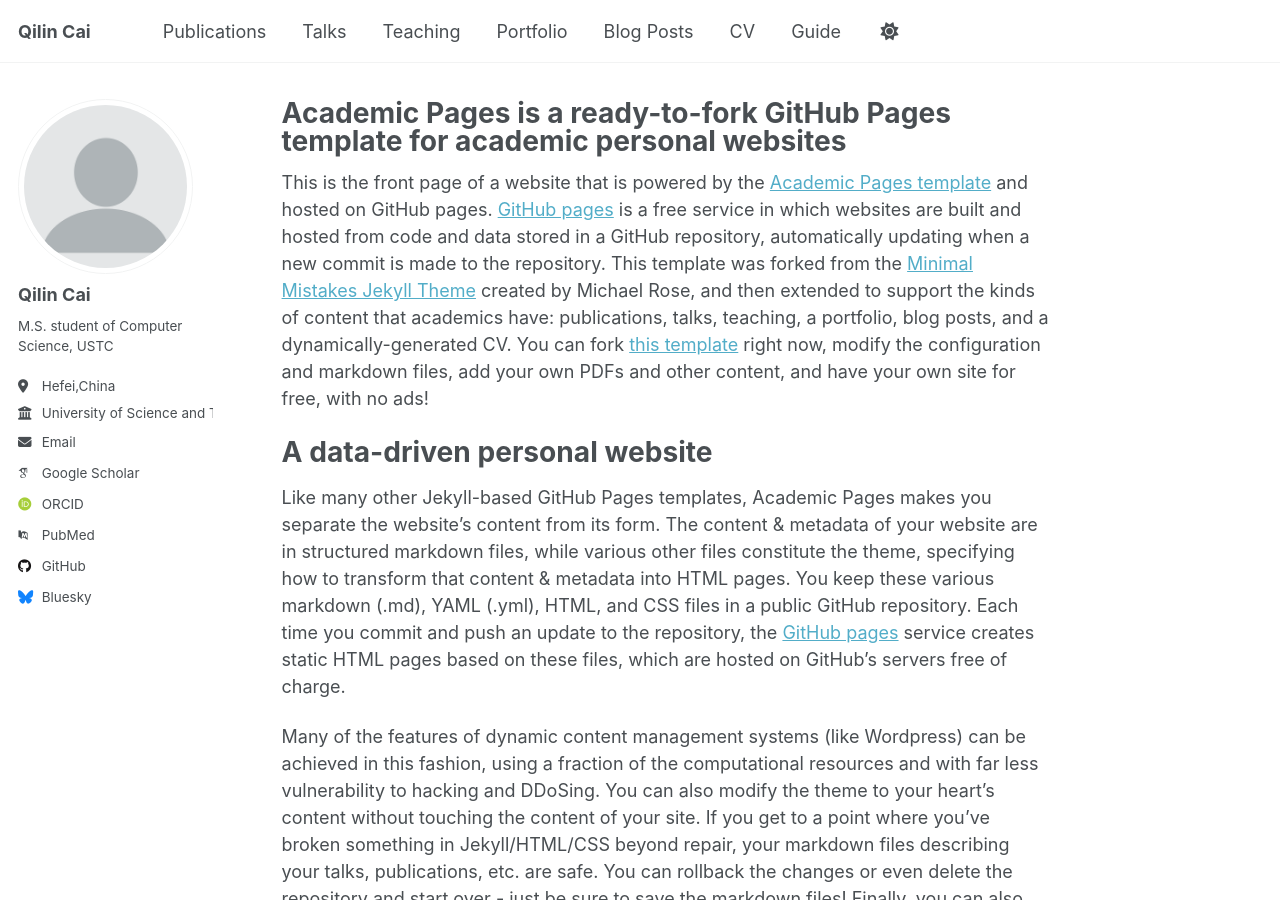
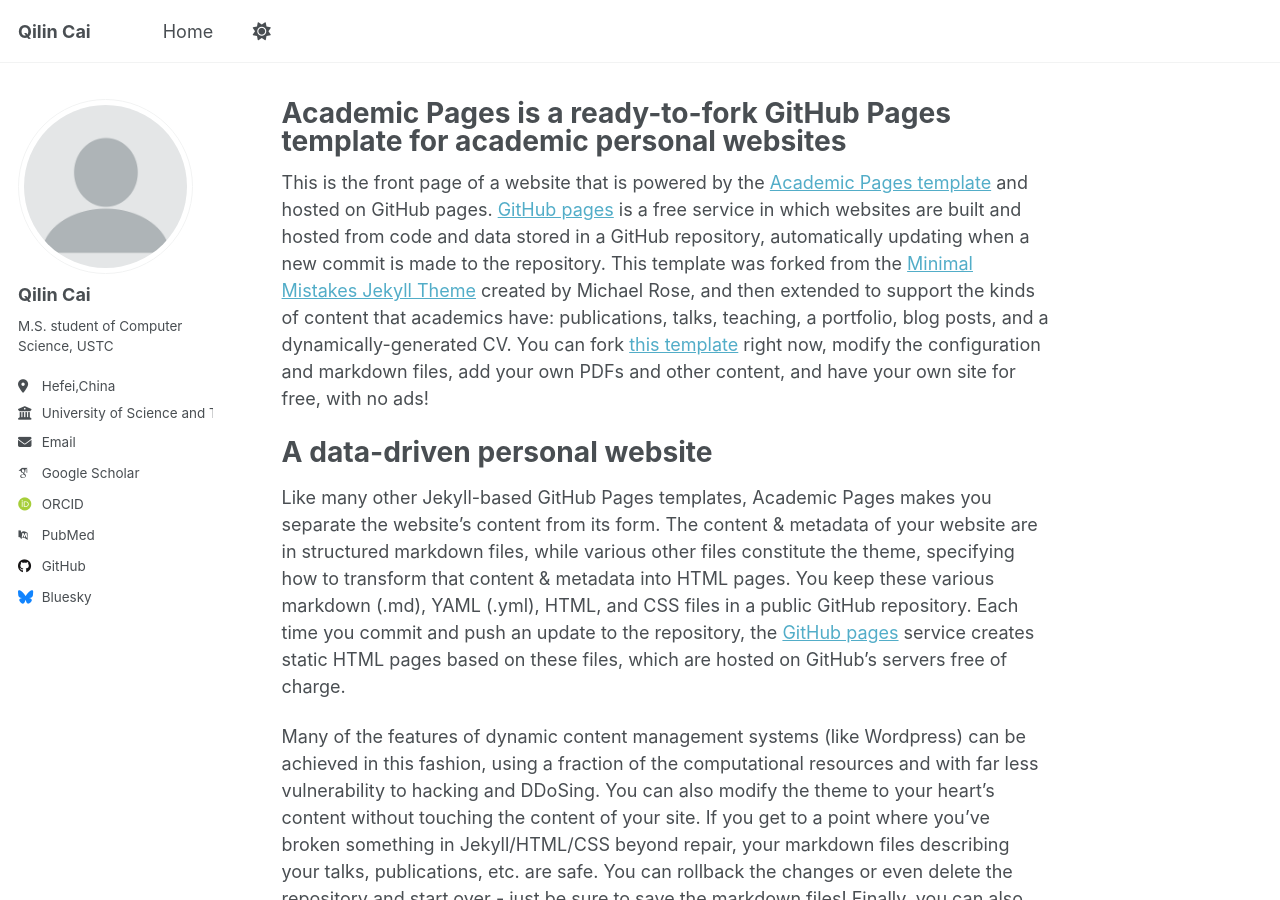
Before and after one commit to r0o0r/Qilin.github.io, a Jekyll site: the page built from _pages/about.md, in a window 1280 px wide and 900 px high. Built offline with Jekyll 4.4.1, drawn with Linux system fonts in a browser that asks for light colours; some web fonts are replaced.

Commit message:
Update navigation.yml

```diff
--- a/_data/navigation.yml
+++ b/_data/navigation.yml
@@ -8,26 +8,5 @@
 #      Markdown formatted page while the second is generated using JSON.
 
 main:
-  - title: "Publications"
-    url: /publications/
-
-  - title: "Talks"
-    url: /talks/
-
-  - title: "Teaching"
-    url: /teaching/
-
-  - title: "Portfolio"
-    url: /portfolio/
-
-  - title: "Blog Posts"
-    url: /year-archive/
-
-  - title: "CV"
-    url: /cv/
-
-  # - title: "CV"
-  #   url: /cv-json/
-
-  - title: "Guide"
-    url: /markdown/
+  - title: "Home"
+    url: "/"
```
